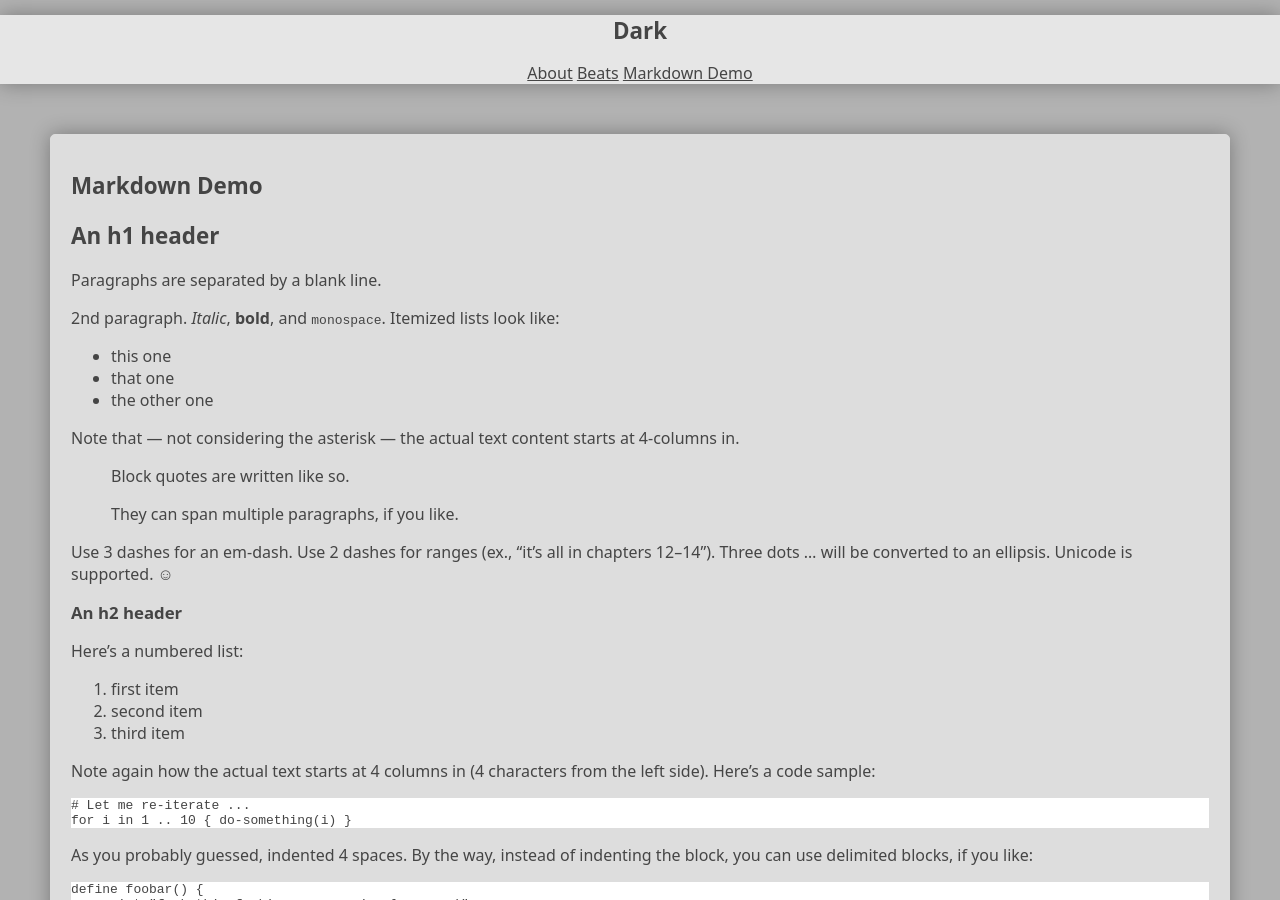
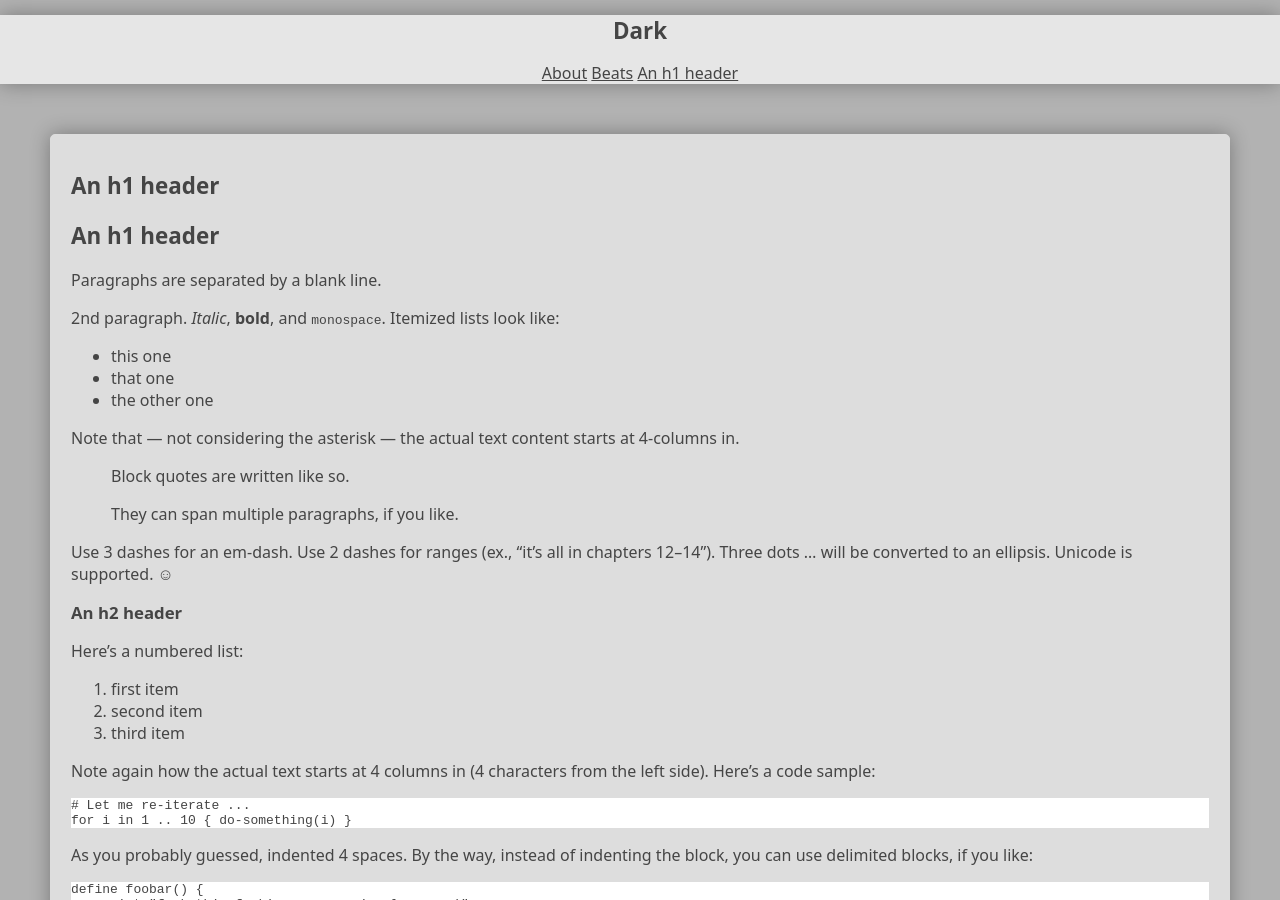
Before and after one commit to UberGM/ubergm.github.io, a Jekyll site: the page built from markdown-sample.md, in a window 1280 px wide and 900 px high. Built offline with Jekyll 4.4.1, drawn with Linux system fonts in a browser that asks for light colours; some web fonts are replaced; our own code applies the rules of GitHub Pages for plain Markdown files.

Commit message:
Update markdown-sample.md

```diff
--- a/markdown-sample.md
+++ b/markdown-sample.md
@@ -1,6 +1,3 @@
----
-title: Markdown Demo
----
 An h1 header
 ============
 
```
